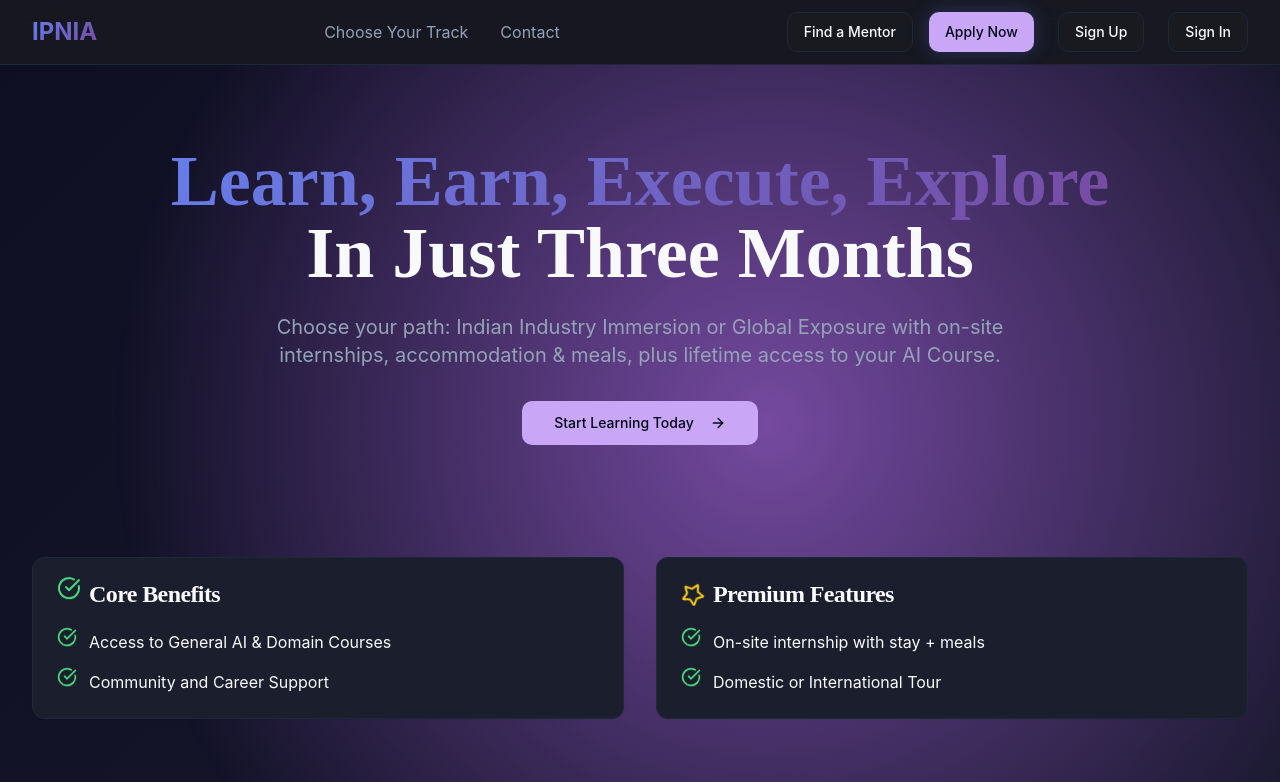
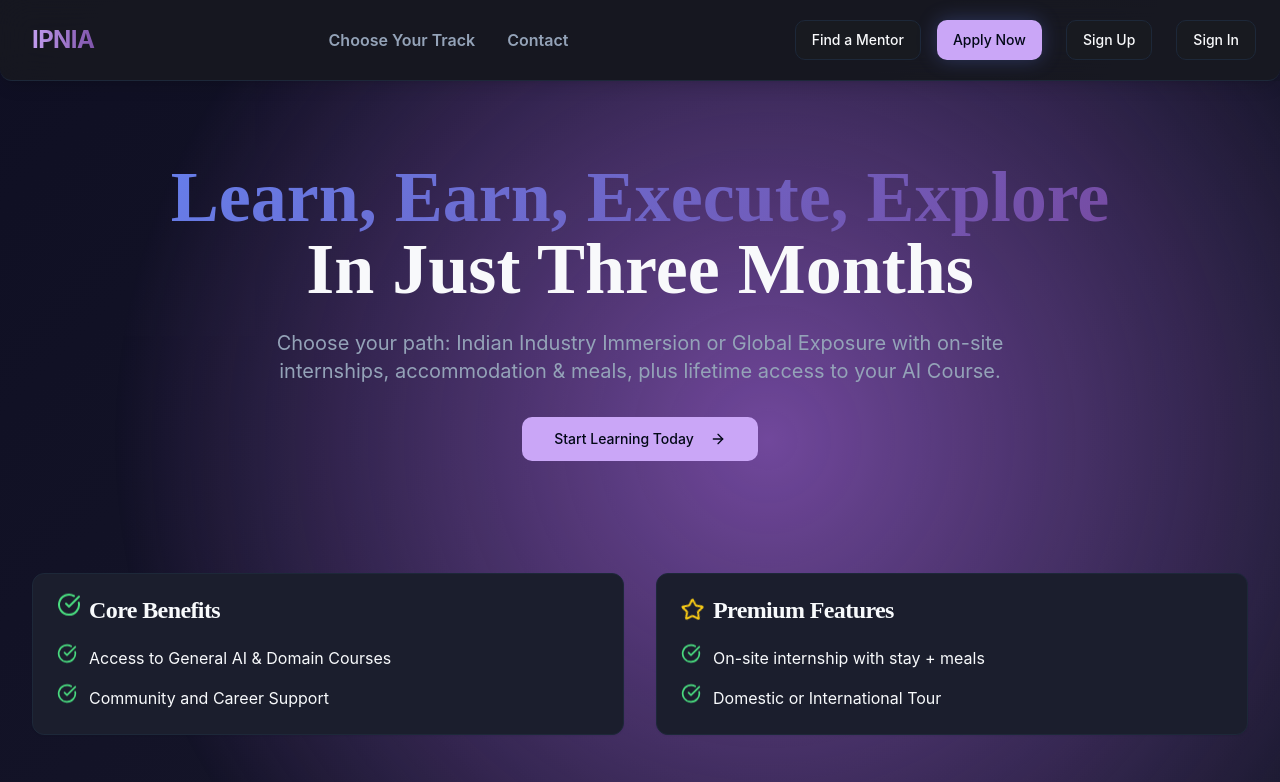
Before and after one commit to Harinee2501/ai-course-students-hub, a React (Vite) app: page / in a window 1280 px wide. Shown: the top 782 px of the page. Built offline with nearby package versions, Linux system fonts and the light colour scheme.

Commit message:
Modernize navbar: add blur, shadow, rounded corners, bold links, and gradient brand for better visual integration

```diff
--- a/src/pages/Index.tsx
+++ b/src/pages/Index.tsx
@@ -142,15 +142,14 @@ const Index = () => {
     <div className="min-h-screen gradient-bg">
       <ProgressBar />
       {/* Navigation */}
-      <nav className="sticky top-0 z-50 bg-background/80 backdrop-blur-md border-b border-border">
-        <div className="max-w-7xl mx-auto px-4 sm:px-6 lg:px-8">
-          <div className="flex justify-between items-center h-16">
+      <nav className="sticky top-0 z-50 bg-background/80 backdrop-blur-lg border-b border-border shadow-lg rounded-b-xl px-6 py-2">
+        <div className="max-w-7xl mx-auto flex justify-between items-center h-16">
           <div className="flex items-center space-x-4">
-              <div className="text-2xl font-bold hero-gradient">IPNIA</div>
+            <div className="text-2xl font-bold bg-gradient-to-r from-primary to-accent-gradient2 bg-clip-text text-transparent tracking-tight rounded px-2 py-1">IPNIA</div>
           </div>
           <div className="hidden md:flex items-center space-x-8">
-              <a href="#courses" className="text-muted-foreground hover:text-primary transition-colors">Choose Your Track</a>
-              <a href="#contact" className="text-muted-foreground hover:text-primary transition-colors">Contact</a>
+            <a href="#courses" className="text-base font-semibold text-muted-foreground hover:text-primary transition-colors hover:underline underline-offset-4">Choose Your Track</a>
+            <a href="#contact" className="text-base font-semibold text-muted-foreground hover:text-primary transition-colors hover:underline underline-offset-4">Contact</a>
           </div>
           <div className="flex items-center space-x-4">
             <Button
@@ -181,7 +180,6 @@ const Index = () => {
                 <Button variant="ghost" size="sm" onClick={signOut}>Sign Out</Button>
               </div>
             )}
-            </div>
           </div>
         </div>
       </nav>
```
Lines whose indentation alone changed are shown as unchanged.
